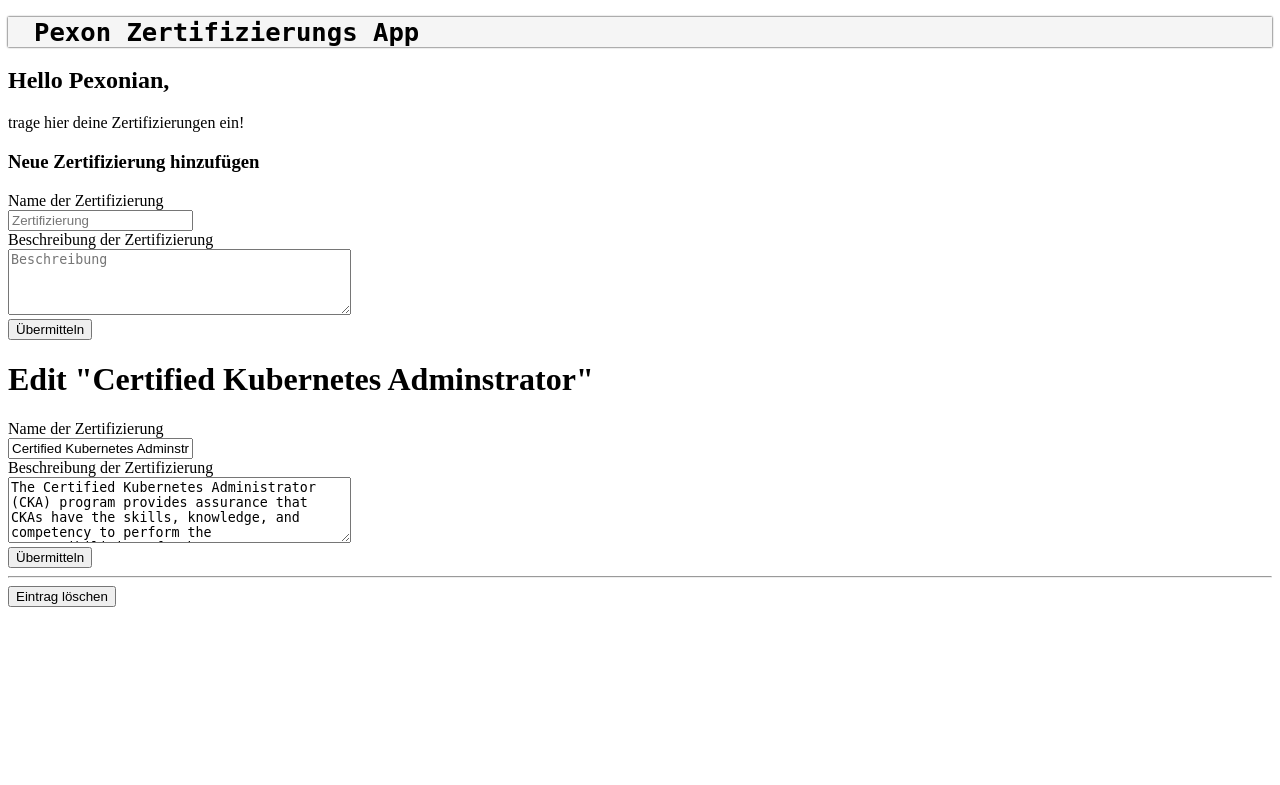
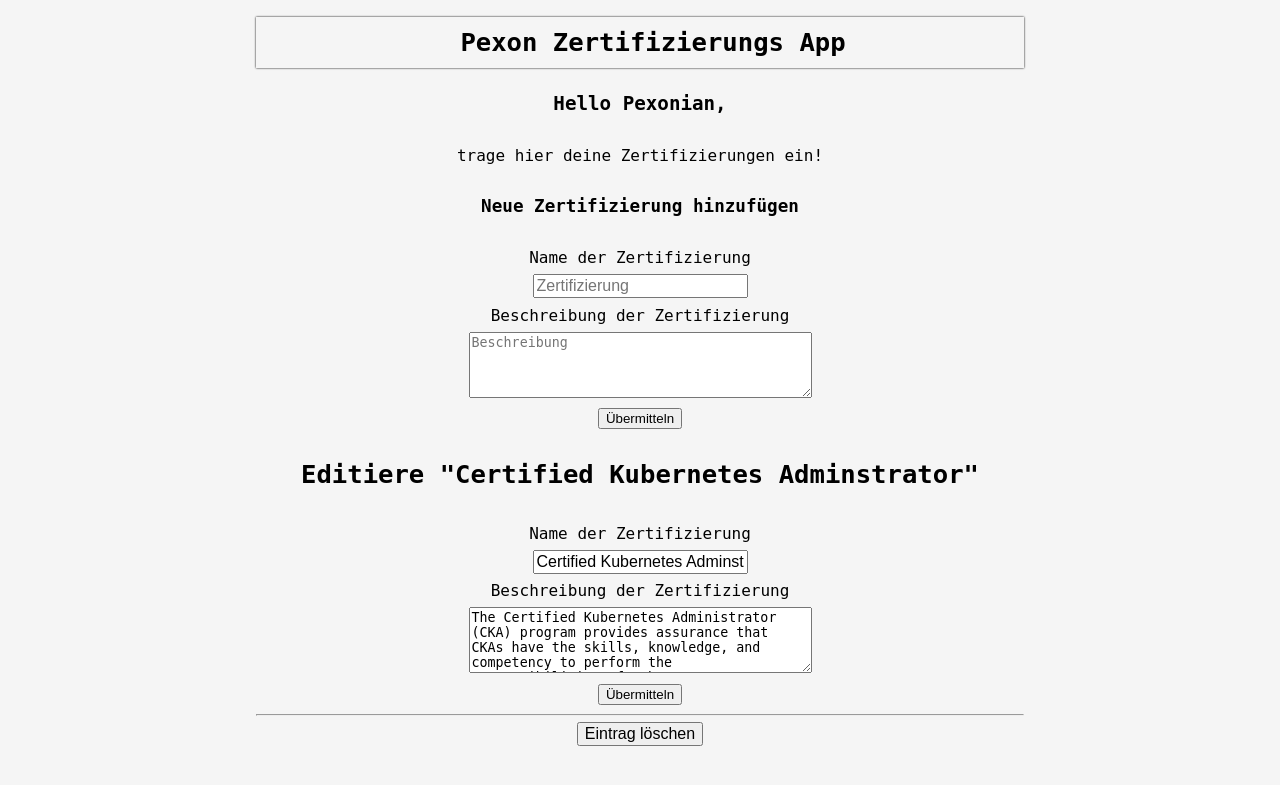
Before and after one commit to hennifant/python_app, a Flask app: page /1/edit/ in a window 1280 px wide. Shown: the top 785 px of the page. Run offline with Flask 2, Linux system fonts and the light colour scheme; data comes from the database, SQL or seed files in the repository; both versions use the stored data as it was after the commit.

Commit message:
Changed styling and refactoring

```diff
--- /dev/null
+++ b/static/styles.css
@@ -0,0 +1,79 @@
+* {
+  box-sizing: border-box;
+}
+
+body {
+  background: whitesmoke;
+  font-family: monospace;
+  display: block;
+  font-size: 0.8rem;
+  line-height: 2;
+  margin: 0;
+  text-align: center;
+  width: 60%;
+  max-width: 60%;
+  margin-right: auto;
+  margin-left: auto;
+  margin-top: 0;
+}
+
+header {
+  display: block;
+  position: sticky;
+  box-shadow: 0px 0px 2px 0px;
+  backdrop-filter: blur(4px);
+  top: 0;
+  margin: auto;
+  left: 0;
+  background: whitesmoke;
+  font-family: monospace;
+  text-align: center;
+}
+
+header a {
+  text-decoration: none;
+  color: black;
+  font-weight: bold;
+  font-size: 1.6rem;
+  padding-left: 1rem;
+}
+
+header h1 {
+  font-size: 3px, bold;
+  text-align: left;
+  padding-left: 10px;
+  text-align: center;
+}
+
+.post {
+  padding: 20px;
+  margin: 10px;
+  background-color: #dbd7e4;
+}
+
+.alert {
+  padding: 20px;
+  margin: 5px;
+  color: #970020;
+  background-color: #ffd5de;
+}
+
+p {
+  font-size: 1rem;
+}
+
+h2 {
+  font-size: 1.2rem;
+}
+
+h3 {
+  font-size: 1.1rem;
+}
+
+label {
+  font-size: 1rem;
+}
+
+input {
+  font-size: 1rem;
+}
--- a/templates/base.html
+++ b/templates/base.html
@@ -5,46 +5,7 @@
     <title>
       {% block title %} {% endblock %}- Pexon Cloud Zertifizierungen
     </title>
-    <style>
-      header {
-        display: block;
-        position: sticky;
-        box-shadow: 0px 0px 2px 0px;
-        backdrop-filter: blur(4px);
-        top: 0;
-        margin: auto;
-        left: 0;
-        background: whitesmoke;
-        font-family: monospace;
-      }
-
-      header a {
-        text-decoration: none;
-        color: black;
-        font-weight: bold;
-        font-size: 1.6rem;
-        padding-left: 1rem;
-      }
-
-      header h1 {
-        font-size: 3px, bold;
-        text-align: left;
-        padding-left: 10px;
-      }
-
-      .post {
-        padding: 200px;
-        margin: 10px;
-        background-color: #dbd7e4;
-      }
-
-      .alert {
-            padding: 20px;
-            margin: 5px;
-            color: #970020;
-            background-color: #ffd5de;
-      }
-    </style>
+    <link rel="stylesheet" href="/static/styles.css" />
   </head>
   <body>
     <header>
--- a/templates/edit.html
+++ b/templates/edit.html
@@ -2,7 +2,7 @@
 {% extends 'base.html' %}
 
 {% block content %}
-    <h1>{% block title %} Edit "{{ post['title'] }}" {% endblock %}</h1>
+    <h1>{% block title %} Editiere "{{ post['title'] }}" {% endblock %}</h1>
     <form method="post">
         <label for="title">Name der Zertifizierung</label>
         <br>
```
Also changed, not shown: database.db.
